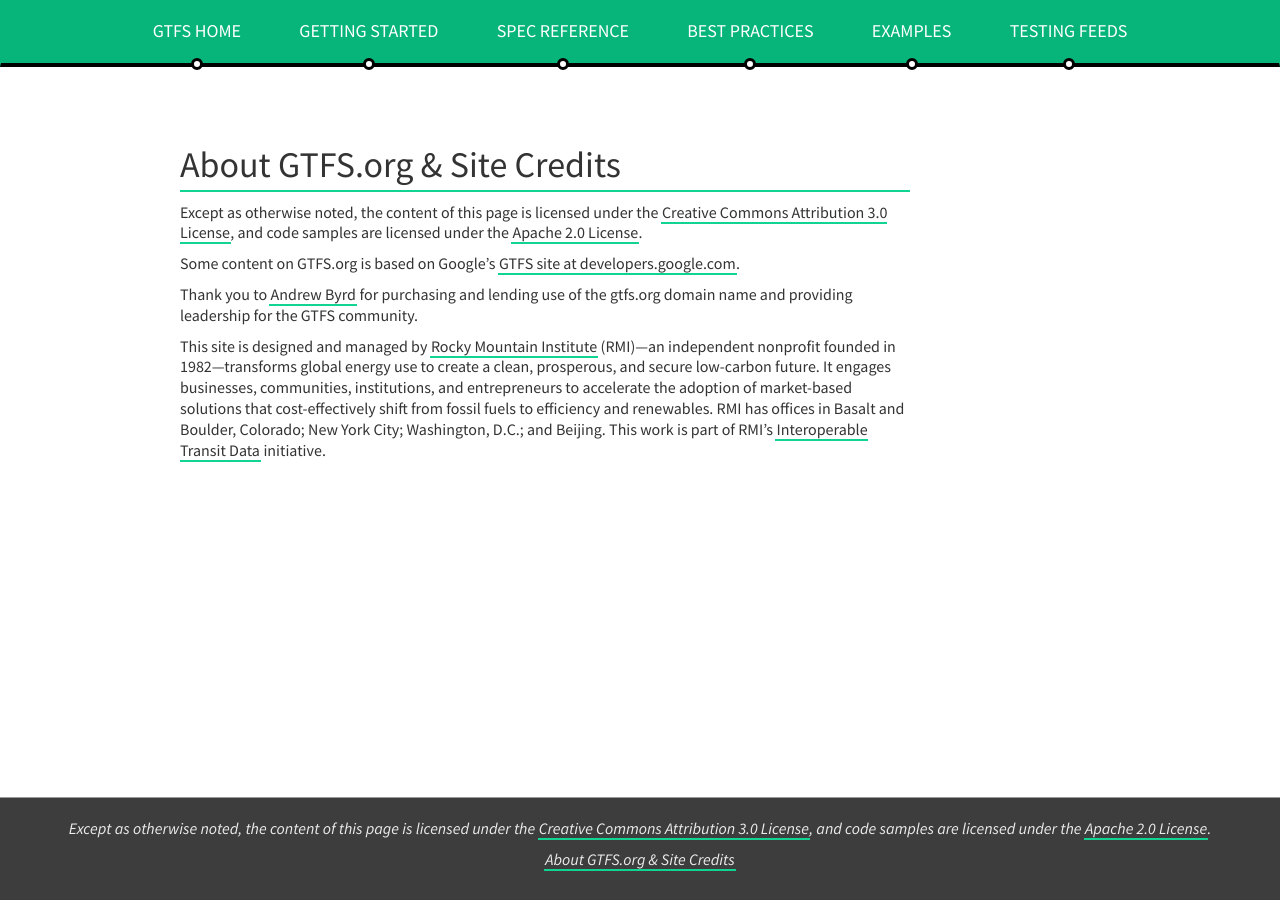
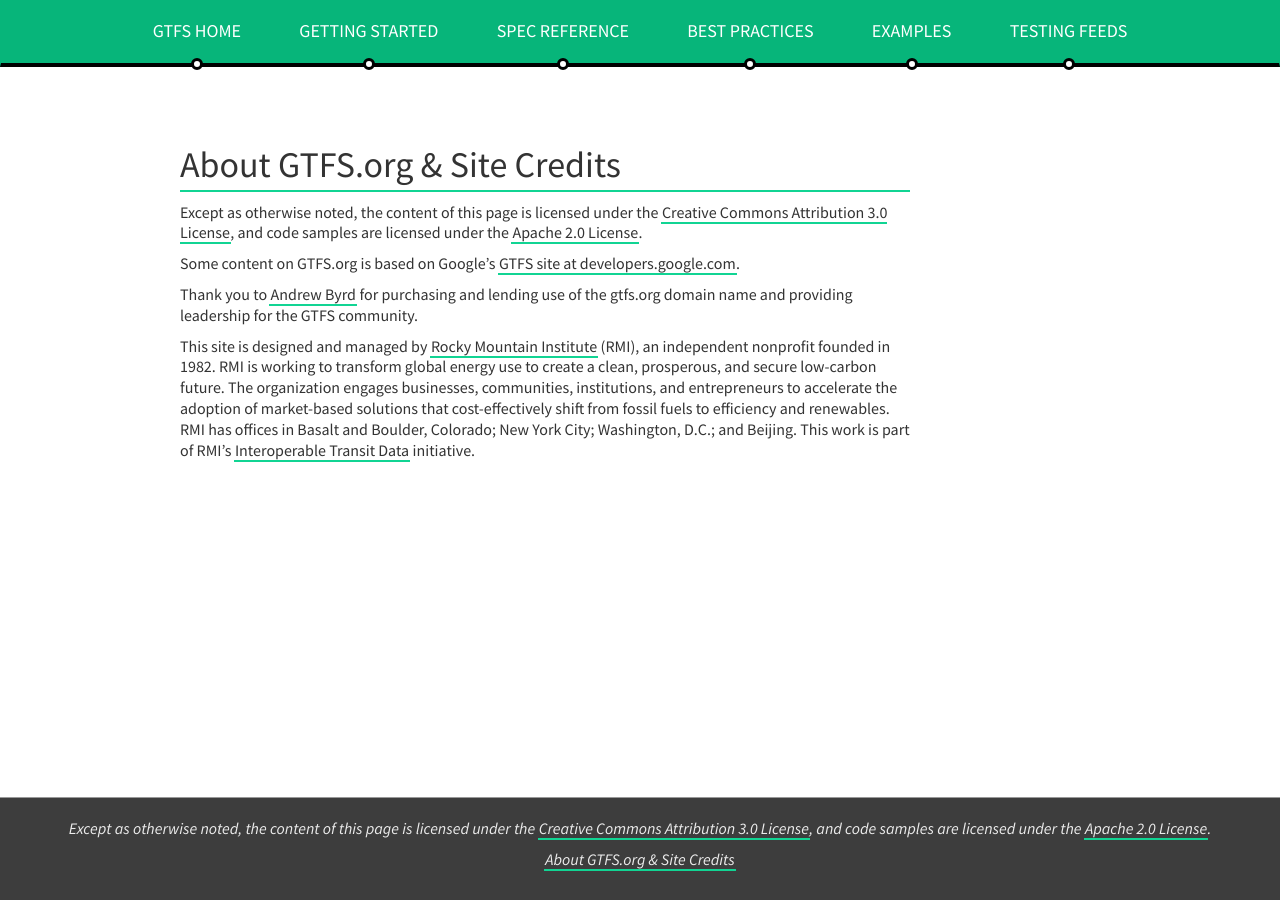
Before and after one commit to perezal/gtfs.org, a Jekyll site: the page built from about-site/index.md, in a window 1280 px wide. Built offline with Jekyll 4.4.1, drawn with Linux system fonts in a browser that asks for light colours; nearby versions of some CDN libraries; our own code applies the rules of GitHub Pages for plain Markdown files.

Commit message:
editorial change to RMI description
@Greg-Rucks

```diff
--- a/about-site/index.md
+++ b/about-site/index.md
@@ -10,4 +10,4 @@
 
 Thank you to <a href="https://www.linkedin.com/in/byrdandrew">Andrew Byrd</a> for purchasing and lending use of the gtfs.org domain name and providing leadership for the GTFS community.
 
-This site is designed and managed by <a href="http://rmi.org">Rocky Mountain Institute</a> (RMI)—an independent nonprofit founded in 1982—transforms global energy use to create a clean, prosperous, and secure low-carbon future. It engages businesses, communities, institutions, and entrepreneurs to accelerate the adoption of market-based solutions that cost-effectively shift from fossil fuels to efficiency and renewables. RMI has offices in Basalt and Boulder, Colorado; New York City; Washington, D.C.; and Beijing. This work is part of RMI's <a href="http://www.rmi.org/ITD">Interoperable Transit Data</a> initiative.
+This site is designed and managed by <a href="http://rmi.org">Rocky Mountain Institute</a> (RMI), an independent nonprofit founded in 1982. RMI is working to transform global energy use to create a clean, prosperous, and secure low-carbon future. The organization engages businesses, communities, institutions, and entrepreneurs to accelerate the adoption of market-based solutions that cost-effectively shift from fossil fuels to efficiency and renewables. RMI has offices in Basalt and Boulder, Colorado; New York City; Washington, D.C.; and Beijing. This work is part of RMI's <a href="http://www.rmi.org/ITD">Interoperable Transit Data</a> initiative.
```
